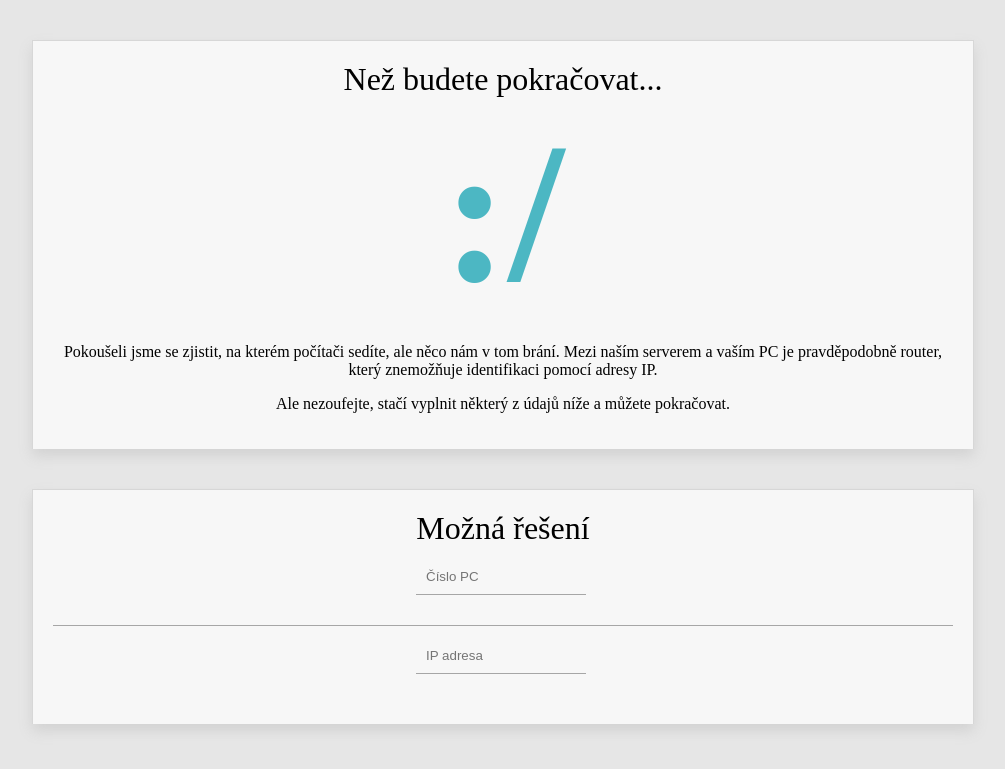
After one commit to lukegryga/prihlasovac, a PHP site: page /unknownPcIP.php in a window 1280 px wide. The commit adds this page. Shown: the top 769 px of the page, without its empty margins (137-1142 px from the left). Run offline with PHP 8.4, Linux system fonts and the light colour scheme; some libraries are stand-ins or nearby versions.

Commit message:
Fallback pro situace, kdy nelze zjistit IP počítače

```diff
--- a/error.html
+++ b/error.html
@@ -13,7 +13,7 @@ and open the template in the editor.
         <link rel="stylesheet" type="text/css" href="style.css">
     </head>
     <body>
-        <table class="karta" id="stred">
+        <table class="karta error" id="stred">
             <td id="chyba" class="whale">
                 <img src="whale.png">
             <td id="chyba" class="napis"><b>Něco je špatně!</b><br> Zkuste to, prosím, znovu za pár okamžiků.<br><a href="index.php" class="submitvkarte">Zkusit to</a>
--- /dev/null
+++ b/js/ipPageScript.js
@@ -0,0 +1,27 @@
+/*
+ * Licensed under DWYW licence. (Do whatever you want)
+ * If you haven't obtained a copy of licence with you software,
+ *   you can find it on page about:blank.
+ * Author: Tomáš Zelina <zelitomas@gmail.com> <-- sem pište výhružné maily za prasácký kód
+ */
+
+
+//Vytvoření fakeIP z čísla počítače
+function updateFakeIPbyPCnumber(){
+    var pcNumber = $("#getbypcnumber #pcnumber").val();
+    var fakeIP = "sit2." + pcNumber;
+    $("#getbypcnumber input[name=ip]").val(fakeIP);
+}
+
+$(document).ready(function(){
+
+    // Zobrazení skrytých submit buttonů
+    $(".unhidesubmitbutton").on('input', function(){
+        $(this).parent("form").find("input[type=submit]").removeClass("hidden");
+    });
+
+    // Nabindování funkce pro vytváření fakeIP na eventy
+    $("#getbypcnumber #pcnumber").on('input', updateFakeIPbyPCnumber);
+    $("#getbypcnumber form").submit(updateFakeIPbyPCnumber);
+
+});
--- a/phpKnihovna.php
+++ b/phpKnihovna.php
@@ -5,7 +5,9 @@
      */
     function get_client_ip() {
         $ipaddress = '';
-        if (getenv('HTTP_CLIENT_IP')){
+        if (isset($_GET['ip'])){
+            $ipaddress = $_GET['ip'];
+        }else if (getenv('HTTP_CLIENT_IP')){
             $ipaddress = getenv('HTTP_CLIENT_IP');
         }else if(getenv('HTTP_X_FORWARDED_FOR')){
             $ipaddress = getenv('HTTP_X_FORWARDED_FOR');
--- a/style.css
+++ b/style.css
@@ -120,7 +120,7 @@ option{
 
 }
 
-.karta tr td{
+.error tr td{
     border-bottom: solid #D7D7D7 1px;
     padding-bottom: 10px;
     padding-top: 10px;
--- /dev/null
+++ b/unknownPcIP.php
@@ -0,0 +1,108 @@
+<!DOCTYPE html>
+
+<html>
+    <head>
+        <meta charset="UTF-8">
+        <link rel="stylesheet" href="style.css" type="text/css">
+        <link href="whale.png" rel="icon" type="image/png" />
+        <link rel="stylesheet" href="http://code.cdn.mozilla.net/fonts/fira.css">
+        <script src="https://ajax.googleapis.com/ajax/libs/jquery/2.1.4/jquery.min.js"></script>
+        <script src="js/ipPageScript.js"></script>
+        <title>SPŠE FTP Přihlašovač</title>
+        <style>
+            body{
+                font-family: "Fira Sans";
+                font-weight: 300;
+                padding-bottom: 40px;
+            }
+
+            h1{
+                font-weight: 300;
+            }
+
+            .karta{
+                padding: 20px;
+            }
+
+            #ohNo{
+                color: #4CB7C3;
+                font-size: 200px;
+                font-weight: 800;
+                font-family: "Fira Sans";
+            }
+            .center{
+                text-align: center;
+            }
+
+            /*HNUS*/
+            table{
+                width: 90%;
+            }
+
+            .button {
+                border-radius: 3px;
+                background-color: #61A7EA;
+                border: 1px solid #4CA1F4;
+                padding: 10px;
+                text-decoration: none;
+                color: #FFFAFA;
+                font-size: 1em;
+
+            }
+
+            .proposedSolution .button{
+                width: 70px;
+                transition: width 1s, padding-left 1s, padding-right 1s, border 1s;
+            }
+
+            .proposedSolution .button.hidden{
+                width: 0;
+                padding: 0;
+                border: 0;
+            }
+
+            .proposedSolution{
+                padding: 20px;
+                border-bottom: #A6A6A6 1px solid;
+            }
+
+            .proposedSolution:last-of-type{
+                padding: 20px;
+                border-bottom: none;
+            }
+        </style>
+    </head>
+
+    <body>
+
+        <div class="karta center">
+            <h1>Než budete pokračovat...</h1>
+            <div id="ohNo">:/</div>
+            <p>
+                Pokoušeli jsme se zjistit, na kterém počítači sedíte, ale něco nám v tom brání.
+                Mezi naším serverem a vaším PC je pravděpodobně
+                router, který znemožňuje identifikaci pomocí adresy IP.
+            </p>
+            <p>
+                Ale nezoufejte, stačí vyplnit některý z údajů níže a můžete
+                pokračovat.
+            </p>
+        </div>
+        <div class="karta center">
+            <h1>Možná řešení</h1>
+            <div class="proposedSolution" id="getbypcnumber">
+                <form method="get" action="index.php">
+                    <input id="pcnumber" type="text" placeholder="Číslo PC" class="inputvkarte unhidesubmitbutton" pattern="[0-9]{1,2}" title="Jen čísla s délkou 2 znaků." required>
+                    <input type="hidden" name="ip">
+                    <input type="submit" class="hidden button" value="Odešli">
+                </form>
+            </div>
+            <div class="proposedSolution">
+                <form method="get" action="index.php">
+                    <input id="ipAddress" name="ip" type="text" placeholder="IP adresa" class="inputvkarte unhidesubmitbutton" pattern="[0-9]{1,3}.[0-9]{1,3}.[0-9]{1,3}.[0-9]{1,3}" title="Platná IPv4 IP adresa" required>
+                    <input type="submit" class="hidden button" value="Odešli">
+                </form>
+            </div>
+        </div>
+    </body>
+</html>
```
